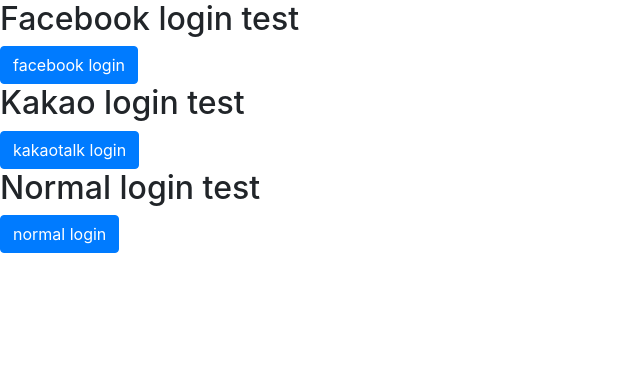
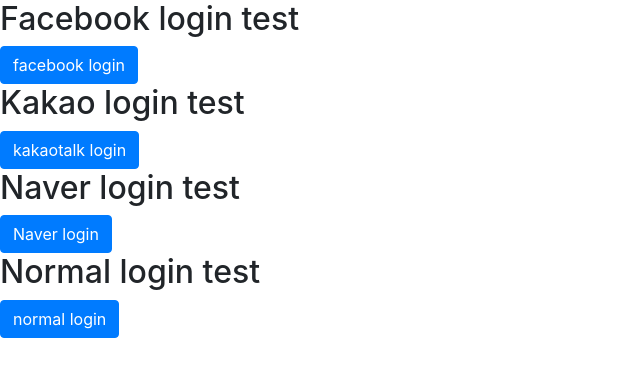
Before and after one commit to maro99/library_movie, a Django app: page /members/normal_login/ in a window 1280 px wide. Shown: the top 377 px of the page, without its empty margins (0-640 px from the left). Run offline with Django 3.2, Linux system fonts and the light colour scheme; parts of the project's set-up code (start-up, migrations or seed data) failed here and were passed over; some libraries are stand-ins or nearby versions.

Commit message:
네이버 로그인 코드 작성 (로컬,베포에서 확인 해봤는데 현제는 배포에서만 확인가능. 로컬로 확인하고싶으면 네이버개발자 엡 들어가서 바꿔라.)

```diff
--- a/app/config/settings/base.py
+++ b/app/config/settings/base.py
@@ -31,6 +31,8 @@
 FACEBOOK_APP_ID = secrets['FACEBOOK_APP_ID']
 FACEBOOK_APP_SECRET_CODE = secrets["FACEBOOK_APP_SECRET_CODE"]
 KAKAOTALK_REST_API_KEY = secrets["KAKAOTALK_REST_API_KEY"]
+NAVER_CLIENT_ID = secrets["NAVER_CLIENT_ID"]
+NAVER_CLIENT_SECRET = secrets["NAVER_CLIENT_SECRET"]
 
 # Static
 STATIC_URL = '/static/'
--- a/app/members/urls.py
+++ b/app/members/urls.py
@@ -7,5 +7,6 @@
     path('login_page/', login_page, name='login_page'),
     path('normal_login/', normal_login, name='normal_login'),
     path('facebook_login/', facebook_login, name='facebook_login'),
-    path('kakaotalk_login/', kakaotalk_login, name='kakaotalk_login')
+    path('kakaotalk_login/', kakaotalk_login, name='kakaotalk_login'),
+    path('naver_login/', naver_login, name='naver_login')
 ]
--- a/app/members/views.py
+++ b/app/members/views.py
@@ -196,21 +196,95 @@
 
 
 
+def naver_login(request):
+
+    # 1. code 받기
+    code = request.GET.get('code')
+    state = request.GET.get('state')
+    # return HttpResponse(state)
+
+
+    # 2 .access token 받기
+    url = "https://nid.naver.com/oauth2.0/token"
+    naver_redirect_uri = 'https://maro5.com/members/kakaotalk_login/'
+
+    RUNSERVER = 'runserver' in sys.argv
+    if RUNSERVER:
+        naver_redirect_uri = 'http://localhost:8000/members/kakaotalk_login/'
+
+    params = {
+        'grant_type':'authorization_code',
+        'client_id':NAVER_CLIENT_ID,
+        'client_secret':NAVER_CLIENT_SECRET,
+        'redirect_uri':naver_redirect_uri,
+        'code':code,
+        'state':state
+    }
+
+    response = requests.post(url,params)
+    response_dict = response.json()
+    access_token = response_dict['access_token']
+    # return HttpResponse(access_token)
+
+    #
+    # # 3. access token 이용해서 회원프로필 조회
+    url = "https://openapi.naver.com/v1/nid/me"
+    headers = {
+        'Authorization': 'Bearer ' + str(access_token)
+    }
+    response = requests.post(url, headers=headers)
+    # return HttpResponse(response)
+
+    response_dict = response.json()
+
+    #4. 받아온 정보 중 회원가입에 필요한 요소들 꺼내기 및 회원 가입
+    id = response_dict['response']['id']
+    email = response_dict['response']['email']
+
+    # 있으면 get없으면 create하고 True도 같이 반환 .
+    user, user_created = User.objects.get_or_create(
+        username = id,
+        email = email,
+    )
+
+    login(request, user,backend='django.contrib.auth.backends.ModelBackend')
+
+    # return redirect('index')
+
+    if user is not None:
+        login(request, user, backend='django.contrib.auth.backends.ModelBackend')
+
+        # 어떤 함수 테스트 중인지도 전달해 주겠다.
+        frame = inspect.currentframe()
+        function_name = inspect.getframeinfo(frame).function
+        context = {'function_name': function_name}
+
+        return render(request,'social_login_succed.html',context)
+
+    return redirect('login_page')
+
+
+
+
 def login_page(request):
 
     facebook_redirect_uri = 'https://maro5.com/members/facebook_login/'
     kakaotalk_redirect_uri = 'https://maro5.com/members/kakaotalk_login/'
+    naver_redirect_uri = 'https://maro5.com/members/naver_login/'
 
     # 런서버 중이면 로컬 호스트로 redirect 시케겠다.
     RUNSERVER = 'runserver' in sys.argv
     if RUNSERVER:
         facebook_redirect_uri = 'http://localhost:8000/members/facebook_login/'
         kakaotalk_redirect_uri = 'http://localhost:8000/members/kakaotalk_login/'
-
+        naver_redirect_uri = 'http://localhost:8000/members/naver_login/'
 
     context = {"facebook_redirect_uri":facebook_redirect_uri,
                "kakaotalk_redirect_uri":kakaotalk_redirect_uri,
-               "kakaotalk_rest_api_key": KAKAOTALK_REST_API_KEY,}
+               "kakaotalk_rest_api_key": KAKAOTALK_REST_API_KEY,
+               "naver_redirect_uri": naver_redirect_uri,
+               "naver_client_id": NAVER_CLIENT_ID
+               }
 
 
 
--- a/app/templates/members/login.html
+++ b/app/templates/members/login.html
@@ -16,24 +16,24 @@
 
 
         <h2>Facebook login test</h2>
-
-
         <a href=" https://www.facebook.com/v3.0/dialog/oauth?
         client_id=546108805829214
         &redirect_uri={{facebook_redirect_uri}}
         &scope=email,public_profile" class="btn btn-primary">facebook login</a>
 
 
+
         <h2>Kakao login test</h2>
-
         <a href="https://kauth.kakao.com/oauth/authorize?client_id={{kakaotalk_rest_api_key}}&redirect_uri={{kakaotalk_redirect_uri}}&response_type=code"
            class="btn btn-primary">kakaotalk login</a>
 
 
+        <h2>Naver login test</h2>
+        <a href="https://nid.naver.com/oauth2.0/authorize?response_type=code&client_id={{naver_client_id}}&redirect_uri={{naver_redirect_uri}}&state=RAMDOM_STATE"
+           class="btn btn-primary">Naver login</a>
 
 
         <h2>Normal login test</h2>
-
         <div>
             <form action="{% url 'normal_login' %}" method="POST">
                 {% csrf_token %}
```
